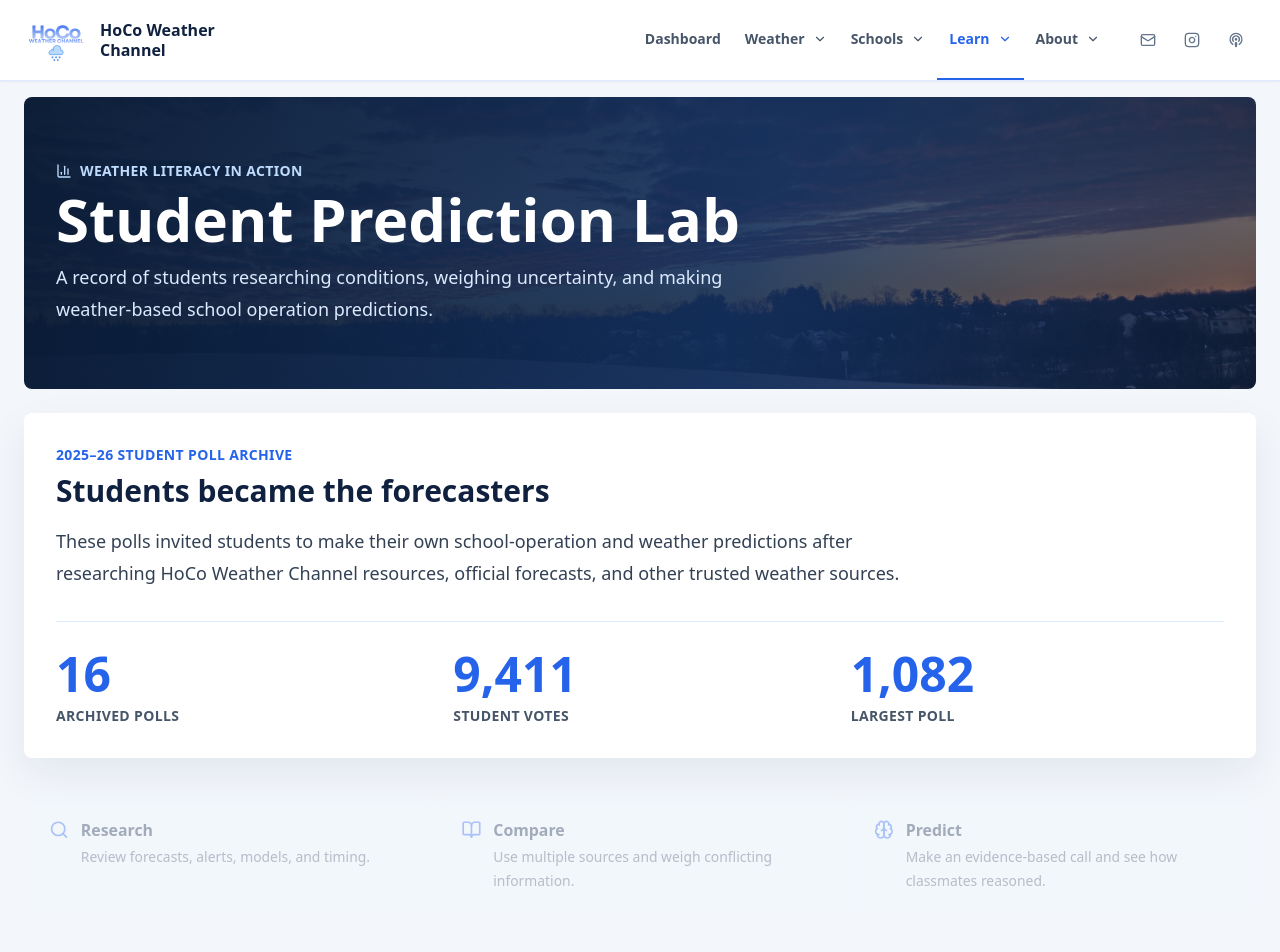
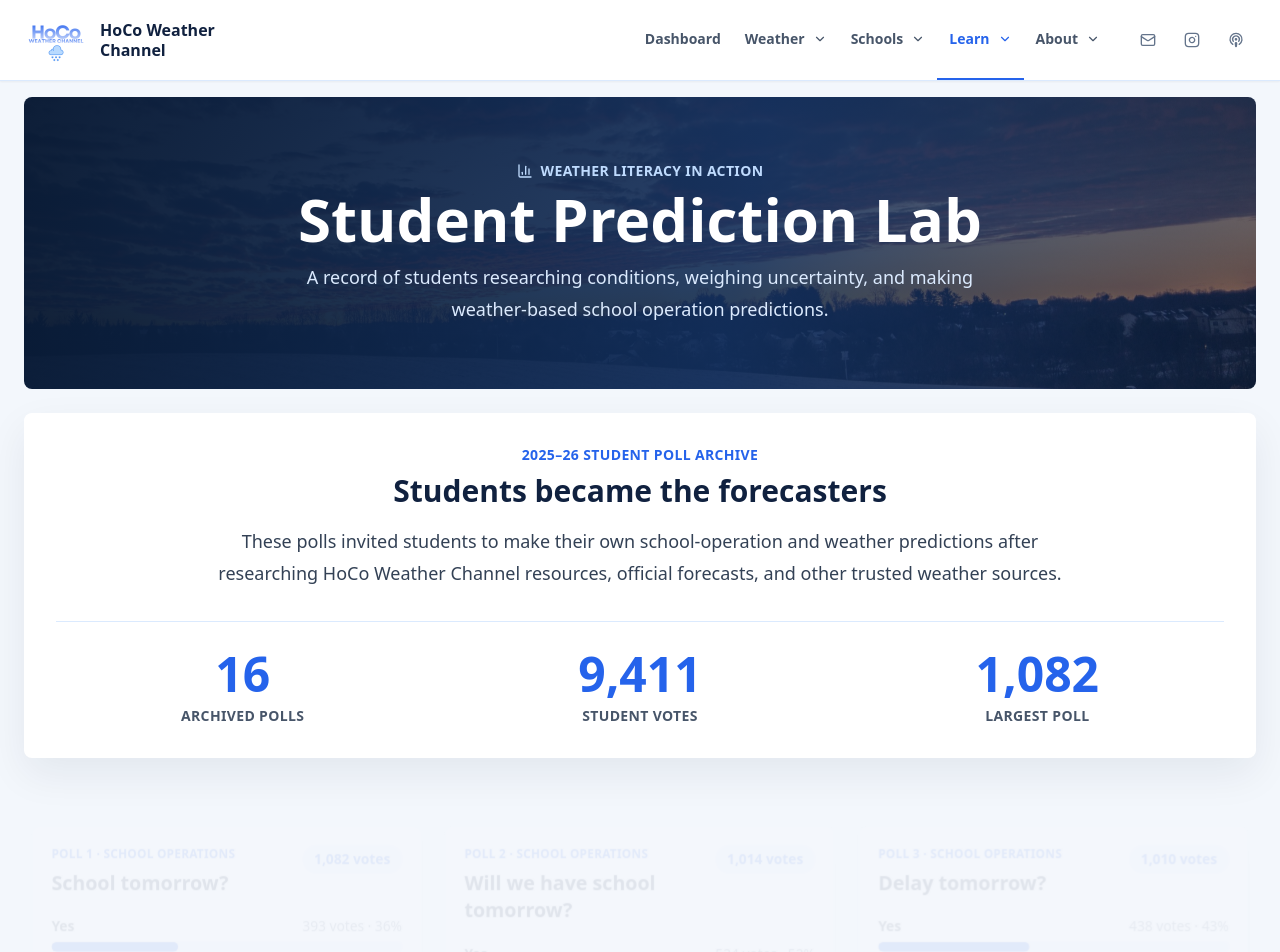
Before and after one commit to davidliu-2008/HoCoWX, a Next.js app: page /student-polls in a window 1280 px wide. Shown: the top 952 px of the page. Built offline with nearby package versions, Linux system fonts and the light colour scheme.

Commit message:
Center content and simplify page copy

```diff
--- a/app/about/page.tsx
+++ b/app/about/page.tsx
@@ -45,11 +45,10 @@ export default function AboutPage() {
       <PageTabs active="about" />
 
       <section className="bg-white px-5 py-12 sm:px-8 sm:py-16">
-        <div>
+        <div className="text-center">
           <p className="text-sm font-bold uppercase tracking-wide text-bay">Our audience</p>
-          <h2 className="mt-2 max-w-4xl text-4xl font-black leading-tight text-ink sm:text-5xl">Student-led weather communication with measurable reach.</h2>
         </div>
-        <div className="mt-10 grid gap-8 sm:grid-cols-3">
+        <div className="mt-10 grid gap-8 text-center sm:grid-cols-3">
           <div>
             <AnimatedStat target={80000} />
             <p className="mt-2 text-sm leading-6 text-slate-600">Students, staff, and parents served through the HCPSS community.</p>
@@ -125,7 +124,6 @@ export default function AboutPage() {
       <section className="grid gap-10 px-5 py-14 sm:px-8 sm:py-20 lg:grid-cols-[0.7fr_1.3fr]">
         <div>
           <p className="text-sm font-bold uppercase tracking-wide text-bay">Our history</p>
-          <h2 className="mt-2 text-4xl font-black text-ink">Built one step at a time.</h2>
         </div>
         <div className="grid gap-4 sm:grid-cols-3">
           <article className="rounded-lg bg-ice p-6">
--- a/app/predictions/page.tsx
+++ b/app/predictions/page.tsx
@@ -46,20 +46,17 @@ export default async function PredictionsPage({ searchParams }: { searchParams:
     <main className="min-h-screen w-full pb-8">
       <PageTabs active="predictions" />
 
-      <header className="page-hero px-5 py-12 sm:px-8 sm:py-16">
-        <p className="flex items-center gap-2 text-sm font-bold uppercase tracking-wide text-bay"><Gauge className="h-4 w-4" /> Predictions</p>
-        <h1 className="mt-3 max-w-5xl text-4xl font-black leading-tight text-ink sm:text-6xl">School Operation Predictions</h1>
-        <p className="mt-5 max-w-3xl text-lg leading-8 text-slate-600">National Weather Service data is converted into a transparent weather-impact score. Each factor and point adjustment appears below.</p>
+      <header className="page-hero px-5 py-12 text-center sm:px-8 sm:py-16">
+        <p className="flex items-center justify-center gap-2 text-sm font-bold uppercase tracking-wide text-bay"><Gauge className="h-4 w-4" /> Predictions</p>
+        <h1 className="mx-auto mt-3 max-w-5xl text-4xl font-black leading-tight text-ink sm:text-6xl">School Operation Predictions</h1>
+        <p className="mx-auto mt-5 max-w-3xl text-lg leading-8 text-slate-600">National Weather Service data is converted into a transparent weather-impact score. Each factor and point adjustment appears below.</p>
       </header>
 
       {prediction ? (
         <>
           <section className="px-5 py-12 sm:px-8 sm:py-16">
-            <p className="text-sm font-bold uppercase tracking-wide text-bay">How predictions are made</p>
-            <div className="mt-2 grid gap-5 lg:grid-cols-[0.7fr_1.3fr] lg:items-end">
-              <h2 className="max-w-4xl text-3xl font-black leading-tight text-ink sm:text-4xl">A transparent rule-based model.</h2>
-              <p className="max-w-4xl text-lg leading-8 text-slate-600">The model begins with a low baseline score. It then adds or subtracts points using observable weather factors. More points indicate a greater chance that weather could disrupt school operations.</p>
-            </div>
+            <p className="text-center text-sm font-bold uppercase tracking-wide text-bay">How predictions are made</p>
+            <p className="mx-auto mt-4 max-w-4xl text-center text-lg leading-8 text-slate-600">The model begins with a low baseline score. It then adds or subtracts points using observable weather factors. More points indicate a greater chance that weather could disrupt school operations.</p>
             <div className="mt-8 grid gap-4 md:grid-cols-2 xl:grid-cols-3">
               <Factor icon={<AlertTriangle className="h-6 w-6" />} title="Official alerts">Winter Storm and Ice Storm Warnings add substantial risk because they signal hazardous travel or significant impacts.</Factor>
               <Factor icon={<ThermometerSnowflake className="h-6 w-6" />} title="Ice and freezing rain">Ice receives heavy weight because even a thin glaze can make untreated roads, sidewalks, and parking lots dangerous.</Factor>
@@ -95,10 +92,9 @@ export default async function PredictionsPage({ searchParams }: { searchParams:
 
           <section className="bg-white px-5 py-12 sm:px-8 sm:py-16">
             <div className="grid gap-8 lg:grid-cols-[0.72fr_1.28fr]">
-              <div>
+              <div className="text-center lg:flex lg:flex-col lg:justify-center">
                 <p className="text-sm font-bold uppercase tracking-wide text-bay">2026 prediction record</p>
-                <h2 className="mt-2 text-4xl font-black leading-tight text-ink sm:text-5xl">9 documented calls matched the final outcome.</h2>
-                <div className="mt-7 flex gap-8">
+                <div className="mt-7 flex justify-center gap-8">
                   <div><p className="text-4xl font-black text-bay">9/9</p><p className="mt-1 text-sm font-semibold text-slate-500">Matched calls</p></div>
                   <div><p className="text-4xl font-black text-ink">100%</p><p className="mt-1 text-sm font-semibold text-slate-500">Documented match rate</p></div>
                 </div>
--- a/app/student-polls/page.tsx
+++ b/app/student-polls/page.tsx
@@ -1,4 +1,5 @@
-import { BarChart3, BookOpen, Brain, Search } from "lucide-react";
+import { BarChart3 } from "lucide-react";
+import { AnimatedStat } from "@/components/AnimatedStat";
 import { PageTabs } from "@/components/PageTabs";
 
 type PollOption = {
@@ -209,53 +210,38 @@ export default function StudentPollsPage() {
     <main className="min-h-screen w-full pb-6">
       <PageTabs active="student-polls" />
 
-      <header className="page-hero flex flex-col gap-4 px-5 py-12 sm:px-8 sm:py-16 md:flex-row md:items-end md:justify-between">
-        <div>
-          <p className="mb-2 flex items-center gap-2 text-sm font-semibold uppercase tracking-wide text-bay">
+      <header className="page-hero px-5 py-12 text-center sm:px-8 sm:py-16">
+        <div className="mx-auto max-w-4xl">
+          <p className="mb-2 flex items-center justify-center gap-2 text-sm font-semibold uppercase tracking-wide text-bay">
             <BarChart3 className="h-4 w-4" /> Weather Literacy in Action
           </p>
           <h1 className="text-4xl font-black text-ink md:text-6xl">Student Prediction Lab</h1>
-          <p className="mt-3 max-w-2xl text-lg leading-8">A record of students researching conditions, weighing uncertainty, and making weather-based school operation predictions.</p>
+          <p className="mx-auto mt-3 max-w-2xl text-lg leading-8">A record of students researching conditions, weighing uncertainty, and making weather-based school operation predictions.</p>
         </div>
       </header>
 
-      <section className="mb-6 mt-6 overflow-hidden rounded-lg bg-white p-6 shadow-panel sm:p-8">
-        <div>
+      <section className="mb-6 mt-6 overflow-hidden rounded-lg bg-white p-6 text-center shadow-panel sm:p-8">
+        <div className="mx-auto max-w-4xl">
           <p className="text-sm font-semibold uppercase tracking-wide text-bay">2025–26 Student Poll Archive</p>
           <h2 className="mt-2 text-2xl font-bold text-ink sm:text-3xl">Students became the forecasters</h2>
-          <p className="mt-4 max-w-4xl text-lg leading-8 text-slate-700">
+          <p className="mt-4 text-lg leading-8 text-slate-700">
             These polls invited students to make their own school-operation and weather predictions after researching
             HoCo Weather Channel resources, official forecasts, and other trusted weather sources.
           </p>
         </div>
         <div className="mt-8 grid gap-6 border-t border-blue-100 pt-7 sm:grid-cols-3">
           <div>
-            <span className="block text-4xl font-black text-bay sm:text-5xl">{polls.length}</span>
+            <AnimatedStat target={polls.length} suffix="" />
             <span className="mt-2 block text-sm font-bold uppercase tracking-wide text-slate-600">Archived polls</span>
           </div>
           <div>
-            <span className="block text-4xl font-black text-bay sm:text-5xl">{totalVotes.toLocaleString()}</span>
+            <AnimatedStat target={totalVotes} suffix="" />
             <span className="mt-2 block text-sm font-bold uppercase tracking-wide text-slate-600">Student votes</span>
           </div>
           <div>
-            <span className="block text-4xl font-black text-bay sm:text-5xl">{largestPoll.toLocaleString()}</span>
+            <AnimatedStat target={largestPoll} suffix="" />
             <span className="mt-2 block text-sm font-bold uppercase tracking-wide text-slate-600">Largest poll</span>
           </div>
-        </div>
-      </section>
-
-      <section className="mb-6 grid gap-4 md:grid-cols-3">
-        <div className="flex gap-3 rounded-lg bg-blue-50/70 p-5">
-          <Search className="mt-0.5 h-5 w-5 shrink-0 text-bay" />
-          <div><h2 className="font-bold text-ink">Research</h2><p className="mt-1 text-sm leading-6 text-slate-600">Review forecasts, alerts, models, and timing.</p></div>
-        </div>
-        <div className="flex gap-3 rounded-lg bg-blue-50/70 p-5">
-          <BookOpen className="mt-0.5 h-5 w-5 shrink-0 text-bay" />
-          <div><h2 className="font-bold text-ink">Compare</h2><p className="mt-1 text-sm leading-6 text-slate-600">Use multiple sources and weigh conflicting information.</p></div>
-        </div>
-        <div className="flex gap-3 rounded-lg bg-blue-50/70 p-5">
-          <Brain className="mt-0.5 h-5 w-5 shrink-0 text-bay" />
-          <div><h2 className="font-bold text-ink">Predict</h2><p className="mt-1 text-sm leading-6 text-slate-600">Make an evidence-based call and see how classmates reasoned.</p></div>
         </div>
       </section>
 
--- a/app/weather-literacy/page.tsx
+++ b/app/weather-literacy/page.tsx
@@ -53,7 +53,7 @@ export default function WeatherLiteracyPage() {
     <main className="min-h-screen w-full pb-8">
       <PageTabs active="literacy" />
 
-      <header className="page-hero literacy-video-hero px-5 py-12 sm:px-8 sm:py-16">
+      <header className="page-hero literacy-video-hero px-5 py-12 text-center sm:px-8 sm:py-16">
         <video
           className="literacy-video-hero__media"
           autoPlay
@@ -65,10 +65,9 @@ export default function WeatherLiteracyPage() {
         >
           <source src="/video/snowfall-background.m4v" type="video/mp4" />
         </video>
-        <p className="flex items-center gap-2 text-sm font-bold uppercase tracking-wide text-bay"><BookOpen className="h-4 w-4" /> Weather Literacy Center</p>
-        <h1 className="mt-3 max-w-5xl text-4xl font-black leading-tight text-ink sm:text-6xl">Learn to read the weather, not just react to it.</h1>
-        <p className="mt-5 max-w-3xl text-lg leading-8 text-slate-600">A practical guide for students who want to understand forecasts, evaluate school-day impacts, and communicate weather responsibly.</p>
-        <p className="mt-4 text-lg font-black text-bay">By students. For students.</p>
+        <p className="flex items-center justify-center gap-2 text-sm font-bold uppercase tracking-wide text-bay"><BookOpen className="h-4 w-4" /> Weather Literacy Center</p>
+        <h1 className="mx-auto mt-3 max-w-5xl text-4xl font-black leading-tight text-ink sm:text-6xl">Learn to read the weather.</h1>
+        <p className="mx-auto mt-5 max-w-3xl text-lg leading-8 text-slate-600">A practical guide for students who want to understand forecasts, evaluate school-day impacts, and communicate weather responsibly.</p>
       </header>
 
       <section className="bg-white/60 px-5 py-8 sm:px-8 sm:py-10">
@@ -154,7 +153,7 @@ export default function WeatherLiteracyPage() {
       </section>
 
       <section id="school" className="scroll-mt-24 px-5 py-12 sm:px-8 sm:py-16">
-        <SectionHeading eyebrow="Guide 03" title="Evaluate the school day, not just the storm total.">A school-operation forecast is a transportation and timing question. Consider buses, walkers, staff travel, neighborhood roads, parking lots, and treatment time.</SectionHeading>
+        <SectionHeading eyebrow="Guide 03" title="Evaluate the school day.">A school-operation forecast is a transportation and timing question. Consider buses, walkers, staff travel, neighborhood roads, parking lots, and treatment time.</SectionHeading>
         <div className="mt-8 grid gap-4 md:grid-cols-2 xl:grid-cols-3">{schoolFactors.map(({ title, icon: Icon, text }) => <article key={title} className="bg-blue-50/55 p-6"><Icon className="h-6 w-6 text-bay" /><h3 className="mt-4 text-xl font-bold text-ink">{title}</h3><p className="mt-2 text-sm leading-6 text-slate-600">{text}</p></article>)}</div>
         <figure className="mt-10 grid overflow-hidden bg-white/80 p-5 sm:p-8 lg:grid-cols-[0.52fr_0.48fr] lg:items-center">
           <img src="https://www.weather.gov/images/wrn/Infographics/2020/bridges-freeze-first-2020.png" alt="National Weather Service infographic explaining why bridges freeze before other roads" className="h-full max-h-[620px] w-full object-contain" loading="lazy" />
```
